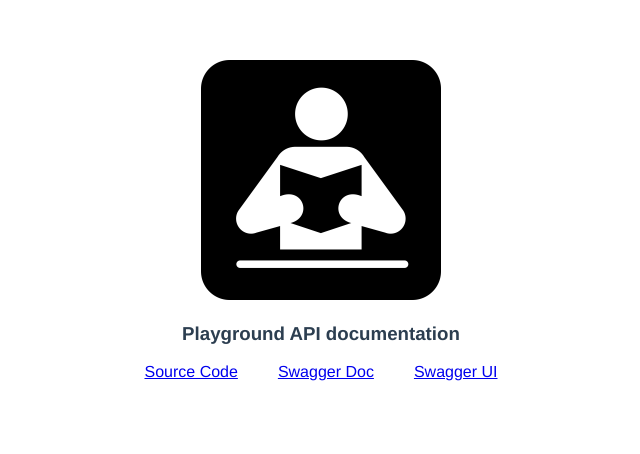
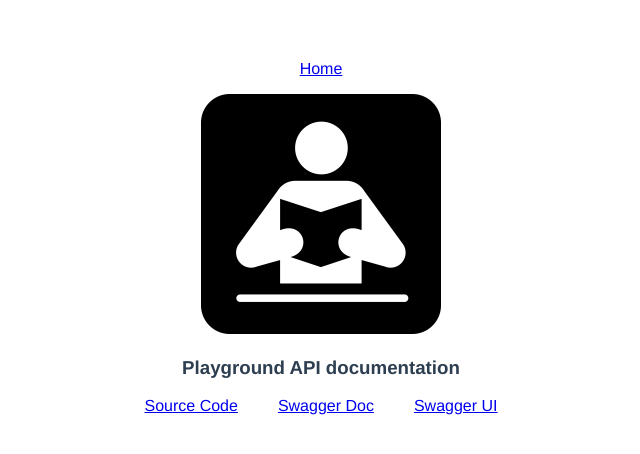
Before and after one commit to rodolphocastro/ARDC.VueJS.Playground, a Vue app: page /docs in a window 1280 px wide. Shown: the top 454 px of the page, without its empty margins (319-959 px from the left). Built offline with nearby package versions, Linux system fonts and the light colour scheme.

Commit message:
Adicionar atalho para retornar à home no Docs

```diff
--- a/src/views/Docs.vue
+++ b/src/views/Docs.vue
@@ -1,5 +1,8 @@
 <template>
     <div id="api-docs">
+        <p>
+            <router-link to="/">Home</router-link>
+        </p>
         <img alt="a book in black and white" src="@/assets/docs_logo.png">
         <h3>Playground API documentation</h3>
         <div id="doc-links">
```
